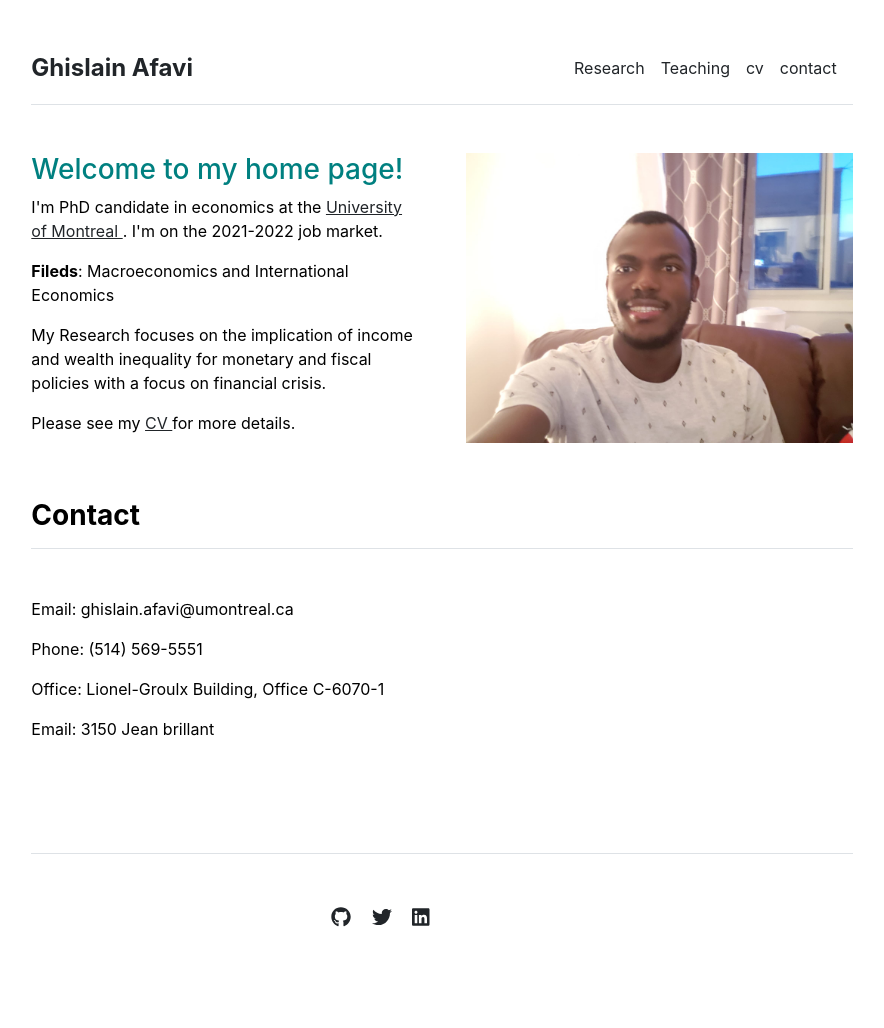
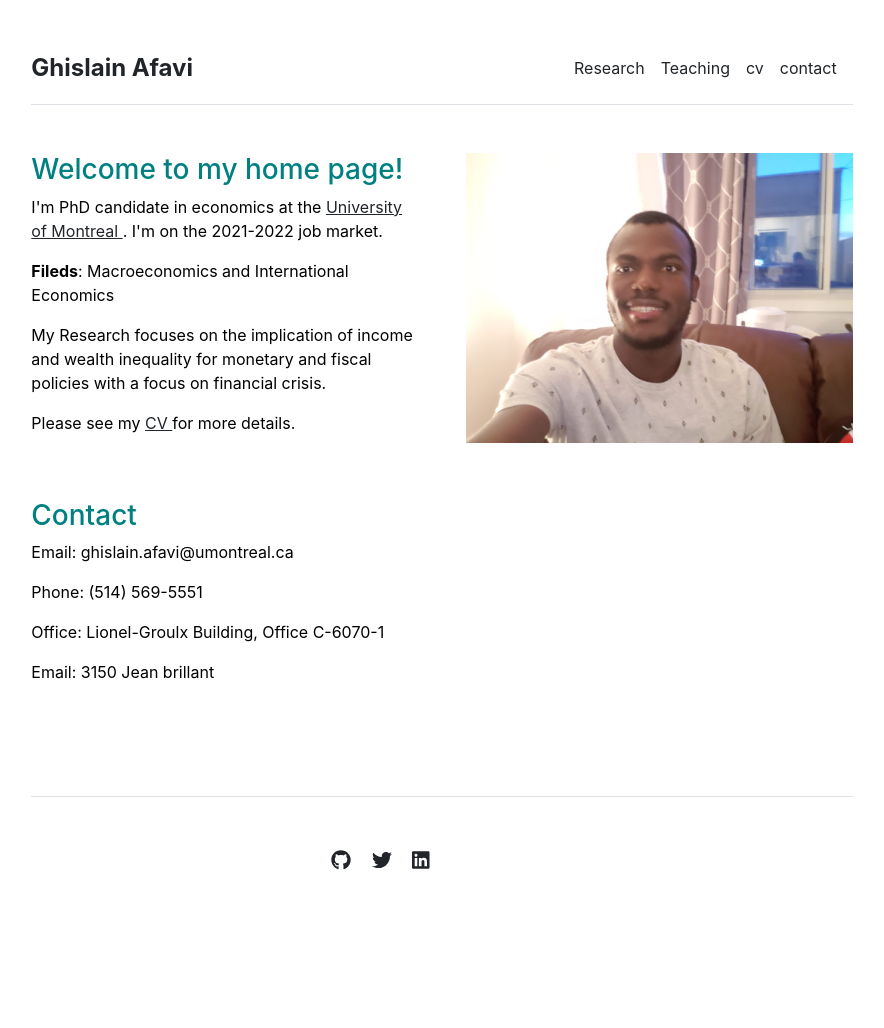
Before and after one commit to ghislainafavi/ghislainafavi.github.io, a Jekyll site: the page built from index.md, in a window 1280 px wide. Shown: the whole page, without its empty margins (198-1082 px from the left). Built offline with Jekyll 4.4.1, drawn with Linux system fonts in a browser that asks for light colours; after the commit the page ends 971 px from its top, so only the background shows below that.

Commit message:
Update contact.html

```diff
--- a/_includes/contact.html
+++ b/_includes/contact.html
@@ -1,7 +1,7 @@
 <div class="row g-5 mb-5">
   <div>
-    <h3 class="fw-bold border-bottom pb-3 mb-5">Contact</h3>
-    {% for contact in site.data.settings.contacts %}
+     <h3 style="color:Teal"> Contact</h3>
+     {% for contact in site.data.settings.contacts %}
     <div class="row g-5 mb-5">
       <div class="col-md-6">
          <p>Email: {{ contact.email }}</p>
```
